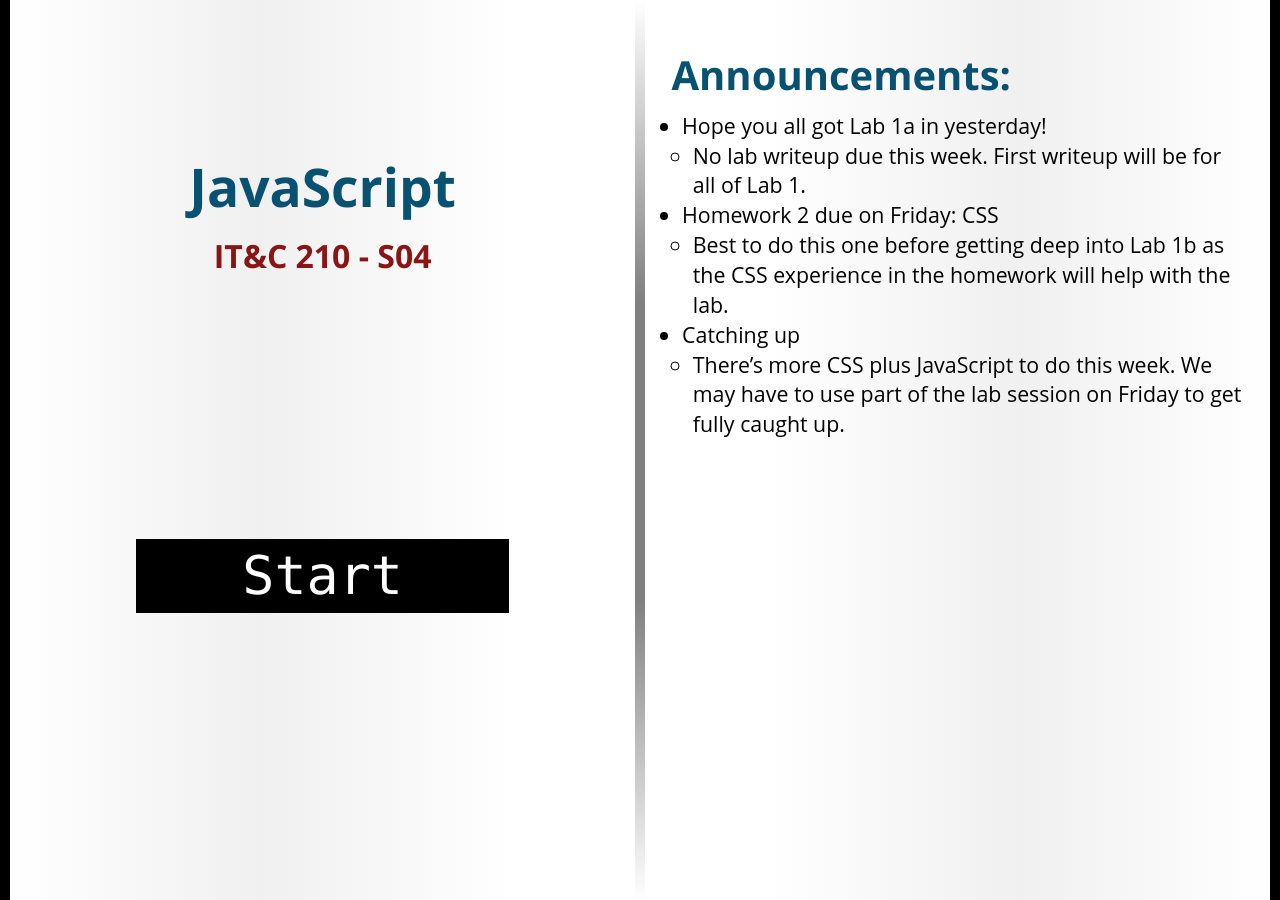
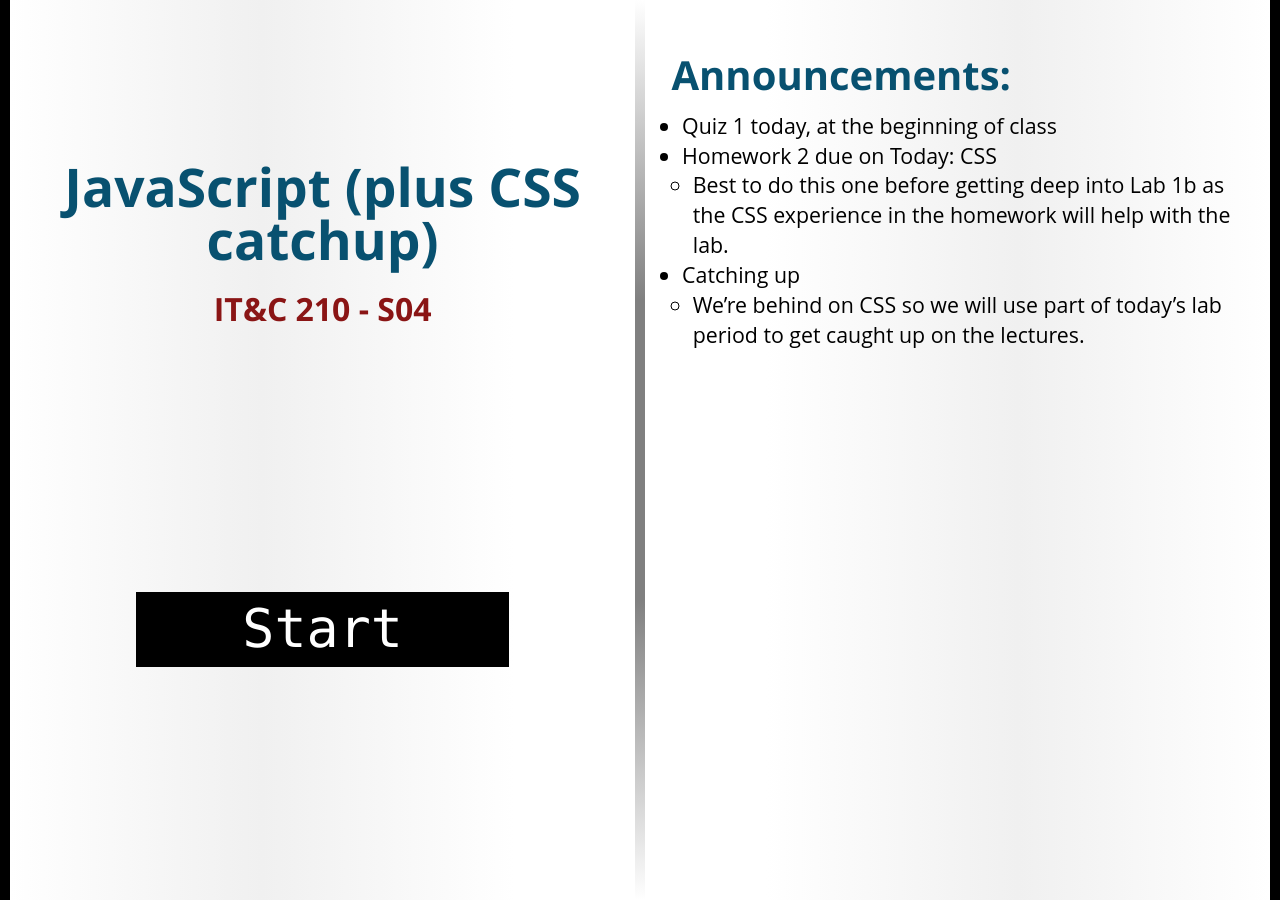
Before and after one commit to BYU-ITC-210/BYU-ITC-210.github.io, a Jekyll site: the page built from _welcome/S04.md, in a window 1280 px wide. Built offline with Jekyll 4.4.1, drawn with Linux system fonts in a browser that asks for light colours; some web fonts are replaced.

Commit message:
Welcome S04

```diff
--- a/_welcome/S04.md
+++ b/_welcome/S04.md
@@ -1,10 +1,10 @@
 ---
-title: JavaScript
+title: JavaScript (plus CSS catchup)
 session: S04
+quiz: prolog
 ---
-* Hope you all got Lab 1a in yesterday!
-    * No lab writeup due this week. First writeup will be for all of Lab 1.
-* Homework 2 due on Friday: CSS
+* Quiz 1 today, at the beginning of class
+* Homework 2 due on Today: CSS
     * Best to do this one before getting deep into Lab 1b as the CSS experience in the homework will help with the lab.
 * Catching up
-    * There's more CSS plus JavaScript to do this week. We may have to use part of the lab session on Friday to get fully caught up.
+    * We're behind on CSS so we will use part of today's lab period to get caught up on the lectures.
```
